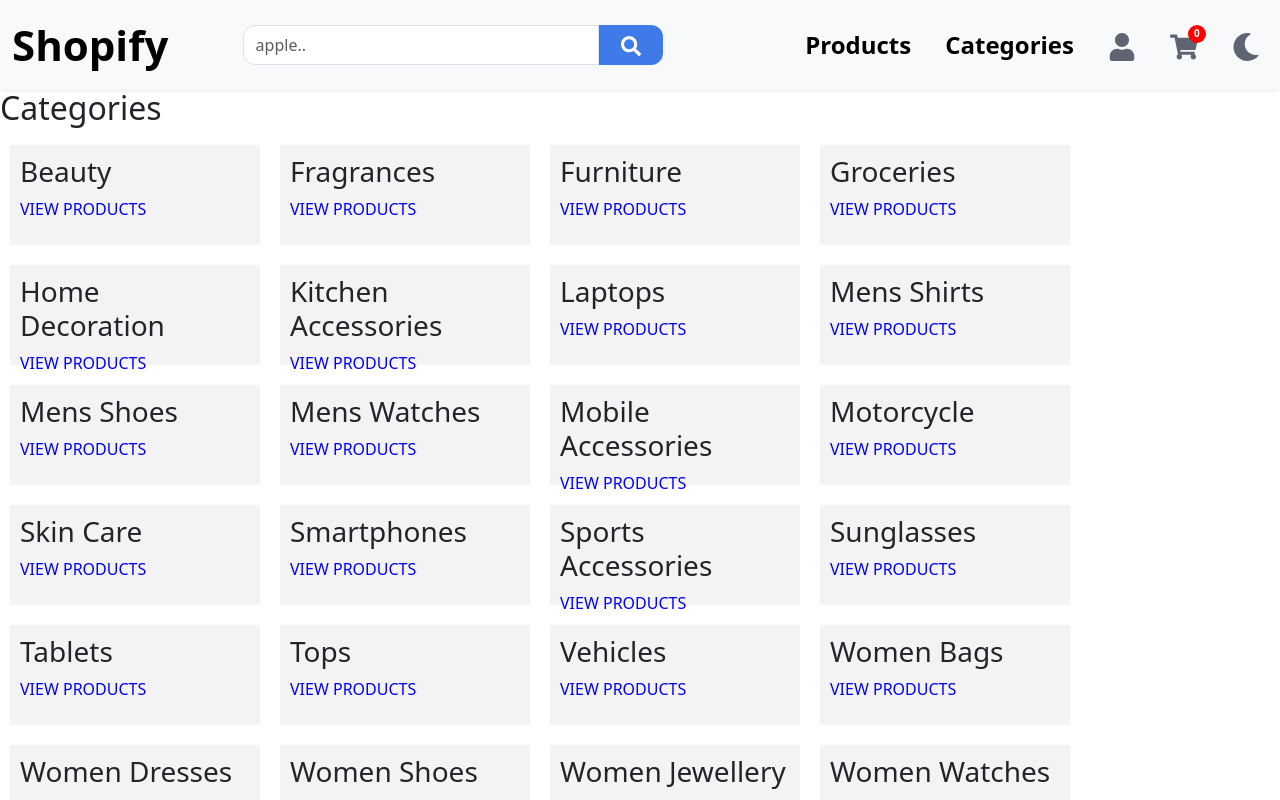
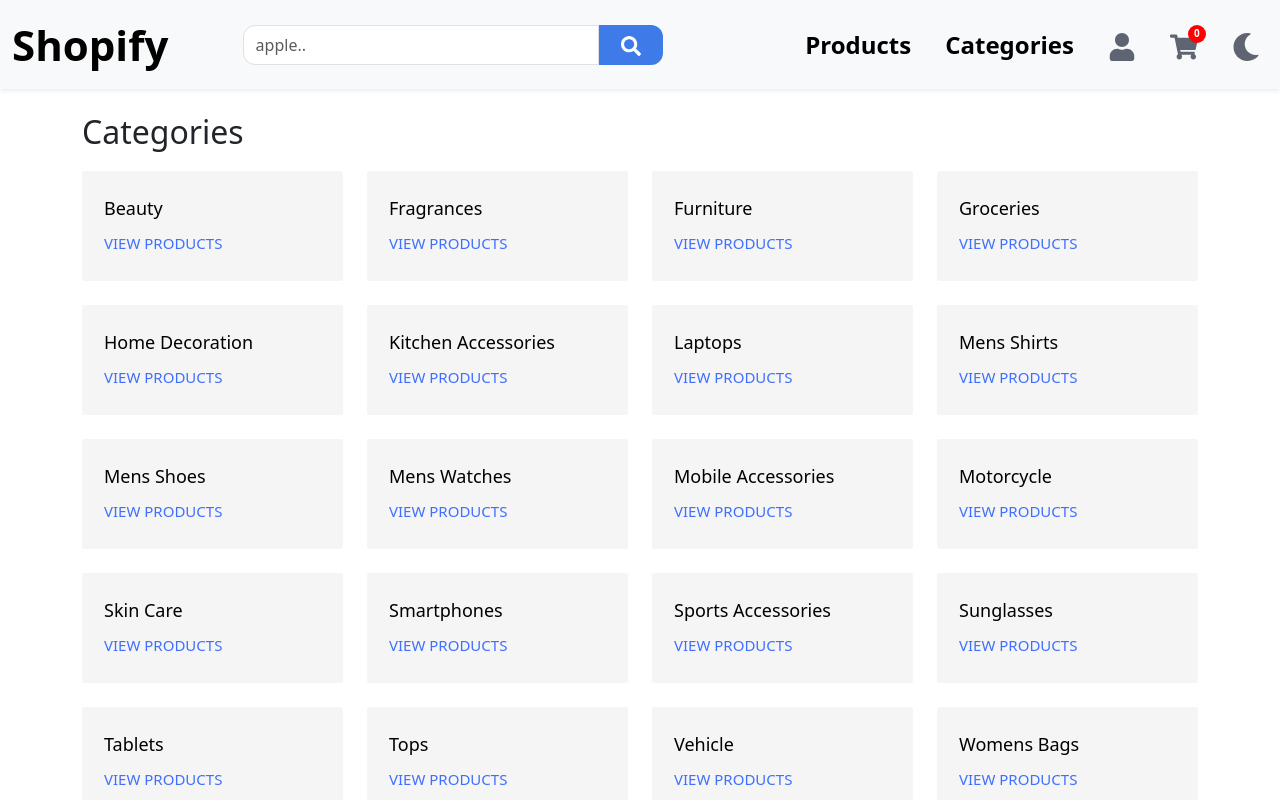
Before and after one commit to Sanikajagtap05/react-shopify-clone, a React (Vite) app: page /Categories in a window 1280 px wide. Shown: the top 800 px of the page. Built offline with nearby package versions, Linux system fonts and the light colour scheme.

Commit message:
Added category-wise product page using DummyJSON API

```diff
--- a/src/App.jsx
+++ b/src/App.jsx
@@ -9,6 +9,7 @@
 import Home from "./pages/Home";
 import Products1 from "./pages/Products1";
 import Login from "./pages/login";
+import CategoryProducts from "./pages/CategoryProducts";
 
 
 function App() {
@@ -21,6 +22,7 @@
     < Route path="/Categories" element={<Categories/>}  />
     < Route path="/login" element={<Login/>} />
     < Route  path="/" element={<Home/>} />
+    <Route path="/category/:slug" element={<CategoryProducts />} />
     </Routes>
 
 
--- /dev/null
+++ b/src/data/categories.js
@@ -0,0 +1,123 @@
+const categories = [
+  {
+    "slug": "beauty",
+    "name": "Beauty",
+    "url": "https://dummyjson.com/products/category/beauty"
+  },
+  {
+    "slug": "fragrances",
+    "name": "Fragrances",
+    "url": "https://dummyjson.com/products/category/fragrances"
+  },
+  {
+    "slug": "furniture",
+    "name": "Furniture",
+    "url": "https://dummyjson.com/products/category/furniture"
+  },
+  {
+    "slug": "groceries",
+    "name": "Groceries",
+    "url": "https://dummyjson.com/products/category/groceries"
+  },
+  {
+    "slug": "home-decoration",
+    "name": "Home Decoration",
+    "url": "https://dummyjson.com/products/category/home-decoration"
+  },
+  {
+    "slug": "kitchen-accessories",
+    "name": "Kitchen Accessories",
+    "url": "https://dummyjson.com/products/category/kitchen-accessories"
+  },
+  {
+    "slug": "laptops",
+    "name": "Laptops",
+    "url": "https://dummyjson.com/products/category/laptops"
+  },
+  {
+    "slug": "mens-shirts",
+    "name": "Mens Shirts",
+    "url": "https://dummyjson.com/products/category/mens-shirts"
+  },
+  {
+    "slug": "mens-shoes",
+    "name": "Mens Shoes",
+    "url": "https://dummyjson.com/products/category/mens-shoes"
+  },
+  {
+    "slug": "mens-watches",
+    "name": "Mens Watches",
+    "url": "https://dummyjson.com/products/category/mens-watches"
+  },
+  {
+    "slug": "mobile-accessories",
+    "name": "Mobile Accessories",
+    "url": "https://dummyjson.com/products/category/mobile-accessories"
+  },
+  {
+    "slug": "motorcycle",
+    "name": "Motorcycle",
+    "url": "https://dummyjson.com/products/category/motorcycle"
+  },
+  {
+    "slug": "skin-care",
+    "name": "Skin Care",
+    "url": "https://dummyjson.com/products/category/skin-care"
+  },
+  {
+    "slug": "smartphones",
+    "name": "Smartphones",
+    "url": "https://dummyjson.com/products/category/smartphones"
+  },
+  {
+    "slug": "sports-accessories",
+    "name": "Sports Accessories",
+    "url": "https://dummyjson.com/products/category/sports-accessories"
+  },
+  {
+    "slug": "sunglasses",
+    "name": "Sunglasses",
+    "url": "https://dummyjson.com/products/category/sunglasses"
+  },
+  {
+    "slug": "tablets",
+    "name": "Tablets",
+    "url": "https://dummyjson.com/products/category/tablets"
+  },
+  {
+    "slug": "tops",
+    "name": "Tops",
+    "url": "https://dummyjson.com/products/category/tops"
+  },
+  {
+    "slug": "vehicle",
+    "name": "Vehicle",
+    "url": "https://dummyjson.com/products/category/vehicle"
+  },
+  {
+    "slug": "womens-bags",
+    "name": "Womens Bags",
+    "url": "https://dummyjson.com/products/category/womens-bags"
+  },
+  {
+    "slug": "womens-dresses",
+    "name": "Womens Dresses",
+    "url": "https://dummyjson.com/products/category/womens-dresses"
+  },
+  {
+    "slug": "womens-jewellery",
+    "name": "Womens Jewellery",
+    "url": "https://dummyjson.com/products/category/womens-jewellery"
+  },
+  {
+    "slug": "womens-shoes",
+    "name": "Womens Shoes",
+    "url": "https://dummyjson.com/products/category/womens-shoes"
+  },
+  {
+    "slug": "womens-watches",
+    "name": "Womens Watches",
+    "url": "https://dummyjson.com/products/category/womens-watches"
+  }
+];
+export default categories;
--- a/src/pages/Categories.jsx
+++ b/src/pages/Categories.jsx
@@ -1,78 +1,48 @@
-import React from "react";
-import CategoryCard from "./CategoryCard";
+import categories from "../data/categories";
+import CategoryCard from "../pages/CategoryCard";
 
-export default function Categories() {
+function Categories() {
   return (
-    <div>
-      <h2>Categories</h2>
-
-      <div
+    <div className="container mt-4">
+      <h2
         style={{
-          display: "flex",
-          flexWrap: "wrap",
+          marginBottom: "20px",
+          fontWeight: "500",
+          fontSize: "32px",
         }}
       >
-        <CategoryCard name="Beauty" />
+        Categories
+      </h2>
 
-        <CategoryCard name="Fragrances" />
-
-        <CategoryCard name="Furniture" />
-
-        <CategoryCard name="Groceries" />
-
-        <CategoryCard name="Home Decoration" />
-
-        <CategoryCard name="Kitchen Accessories" />
-
-        <CategoryCard name="Laptops" />
-
-        <CategoryCard name="Mens Shirts" />
-
-        <CategoryCard name="Mens Shoes" />
-
-        <CategoryCard name="Mens Watches" />
-
-        <CategoryCard name="Mobile Accessories" />
-
-        <CategoryCard name="Motorcycle" />
-
-        <CategoryCard name="Skin Care" />
-
-        <CategoryCard name="Smartphones" />
-
-        <CategoryCard name="Sports Accessories" />
-
-        <CategoryCard name="Sunglasses " />
-
-        <CategoryCard name="Tablets" />
-
-        <CategoryCard name="Tops" />
-
-        <CategoryCard name="Vehicles" />
-
-        <CategoryCard name="Women Bags" />
-
-        <CategoryCard name="Women Dresses" />
-
-        <CategoryCard name="Women Shoes" />
-
-        <CategoryCard name="Women Jewellery" />
-
-        <CategoryCard name="Women Watches" />
-
-
-
-
-
-
-
-
-
-
-
-
-
+      <div className="row g-4">
+        {categories.map((category) => (
+          <div
+            key={category.slug}
+            className="col-xl-3 col-lg-4 col-md-6 col-sm-6"
+          >
+            <div
+              style={{
+                backgroundColor: "#f5f5f5",
+                padding: "22px",
+                height: "110px",
+                display: "flex",
+                flexDirection: "column",
+                justifyContent: "center",
+                borderRadius: "2px",
+                transition: "0.3s",
+                cursor: "pointer",
+              }}
+            >
+              <CategoryCard
+                name={category.name}
+                slug={category.slug}
+              />
+            </div>
+          </div>
+        ))}
       </div>
     </div>
   );
 }
+
+export default Categories;
--- a/src/pages/CategoryCard.jsx
+++ b/src/pages/CategoryCard.jsx
@@ -1,21 +1,33 @@
-import React from "react";
+import { Link } from "react-router-dom";
 
-export default function CategoryCard(props) {
+function CategoryCard({ name, slug }) {
   return (
-    <div
-      style={{
-        width: "250px",
-        height: "100px",
-        background: "#f3f3f3",
-        margin: "10px",
-        padding: "10px",
-      }}
-    >
-      <h3>{props.name}</h3>
+    <>
+      <h4
+        style={{
+          fontSize: "18px",
+          fontWeight: "500",
+          marginBottom: "12px",
+          color: "#000",
+        }}
+      >
+        {name}
+      </h4>
 
-      <p style={{ color: "blue" }}>
+      <Link
+        to={`/category/${slug}`}
+        style={{
+          color: "#3f6fff",
+          textDecoration: "none",
+          fontSize: "15px",
+          textTransform: "uppercase",
+          fontWeight: "500",
+        }}
+      >
         VIEW PRODUCTS
-      </p>
-    </div>
+      </Link>
+    </>
   );
 }
+
+export default CategoryCard;
--- /dev/null
+++ b/src/pages/CategoryProducts.jsx
@@ -0,0 +1,52 @@
+import { useEffect, useState } from "react";
+import { useParams } from "react-router-dom";
+
+function CategoryProducts() {
+  const { slug } = useParams();
+
+  const [products, setProducts] = useState([]);
+
+  useEffect(() => {
+    fetch(`https://dummyjson.com/products/category/${slug}`)
+      .then((res) => res.json())
+      .then((data) => setProducts(data.products));
+  }, [slug]);
+
+  return (
+    <div className="container mt-5">
+
+      <h2 className="mb-4 text-capitalize">{slug}</h2>
+
+      <div className="row">
+        {products.map((product) => (
+          <div className="col-lg-3 col-md-4 col-sm-6 mb-4" key={product.id}>
+            <div className="card h-100">
+
+              <img
+                src={product.thumbnail}
+                className="card-img-top"
+                alt={product.title}
+              />
+
+              <div className="card-body">
+
+                <h5>{product.title}</h5>
+
+                <p>${product.price}</p>
+
+                <button className="btn btn-primary">
+                  View Details
+                </button>
+
+              </div>
+
+            </div>
+          </div>
+        ))}
+      </div>
+
+    </div>
+  );
+}
+
+export default CategoryProducts;
```
